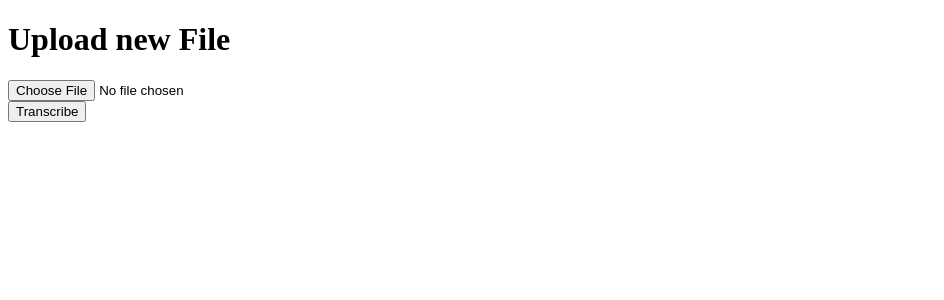
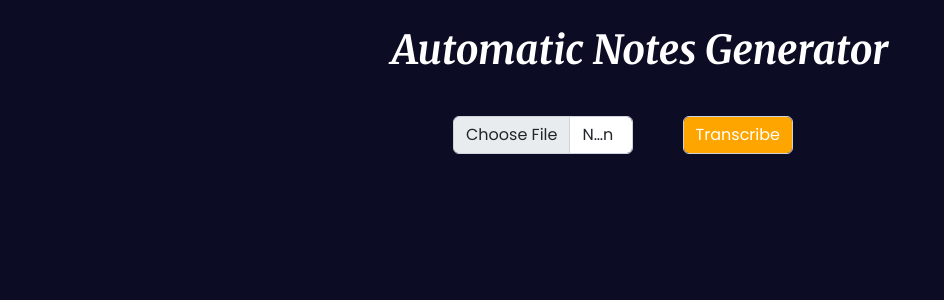
Before and after one commit to kalyani179/Automatic-Notes-Generator, a Flask app: page / in a window 1280 px wide. Shown: the top 300 px of the page, without its empty margins (0-944 px from the left). Run offline with Flask 3, Linux system fonts and the light colour scheme.

Commit message:
Completed CSS

```diff
--- a/app.py
+++ b/app.py
@@ -32,7 +32,7 @@ def index():
             #speechSummary = summarizer_extractive(text)
             speechSummary = summarizer_abstractive(text)
 
-    return render_template('index.html', transcript=transcript,speechSummary=speechSummary)
+    return render_template('index.html', transcript=text,speechSummary=speechSummary)
 
 
 if __name__ == "__main__":
--- a/static/styles.css
+++ b/static/styles.css
@@ -1,4 +1,69 @@
+@import url('https://fonts.googleapis.com/css2?family=Merriweather:ital,wght@1,700&family=Poppins&display=swap');
+body {
+    background-color: #0c0c24;
+    color: #fff;
+}
+
+body::-webkit-scrollbar {
+    display: none;
+}
+
+.heading {
+    margin-top: 2%;
+    text-align: center;
+    font-family: 'Merriweather', serif;
+}
+
 .flex-container {
     display: flex;
-    width: 300px;
+    flex-direction: row;
+    width: 340px;
+    gap: 50px;
+    margin: 5%;
+    font-family: 'Poppins', sans-serif;
 }
+
+.form-group {
+    margin-top: 10%;
+    margin-left: -5%;
+}
+
+.transcribe {
+    background-color: orange;
+    color: #fff;
+}
+
+#inputContainer,
+.speechContainer {
+    display: flex;
+    justify-content: center;
+    align-items: center;
+    flex-direction: row;
+    gap: 50px;
+    text-align: justify;
+}
+
+.speechContainer {
+    margin-top: 3%;
+}
+
+#speechTranscriptContainer,
+#speechSummaryContainer {
+    display: flex;
+    flex-direction: column;
+    justify-content: center;
+    align-items: center;
+    text-align: justify;
+    border-radius: 21.5px;
+    border: 1px solid rgba(255, 255, 255, 0.20);
+    background: rgba(255, 255, 255, 0.10);
+    padding: 2%;
+    width: 31.5%;
+}
+
+.inputContainer {
+    display: flex;
+    flex-direction: column;
+    justify-content: center;
+    align-items: center;
+}
--- a/templates/index.html
+++ b/templates/index.html
@@ -5,29 +5,45 @@
     <meta charset="UTF-8">
     <title>Speech Recognition in Python</title>
     <link href="https://fonts.googleapis.com/css2?family=Lato:wght@400;700&display=swap" rel="stylesheet">
-    <link rel="stylesheet" href="{{ url_for('static', filename='styles.css') }}" />
+    <link rel="stylesheet" href="https://cdn.jsdelivr.net/npm/bootstrap@5.2.3/dist/css/bootstrap.min.css" integrity="sha384-rbsA2VBKQhggwzxH7pPCaAqO46MgnOM80zW1RWuH61DGLwZJEdK2Kadq2F9CUG65" crossorigin="anonymous">
+    <!-- <link rel="stylesheet" href="{{ url_for('static', filename='styles.css') }}" /> -->
+    <link rel="stylesheet" href="../static/styles.css">
 </head>
 
 <body>
-    <div id="speechContainer">
-        <h1>Upload new File</h1>
+
+    <div id="container">
+        <h1 class="heading">Automatic Notes Generator</h1>
+        <div class="inputContainer">
             <form method="post" enctype="multipart/form-data">
-            <input type="file" name="file" />
-            <br>
-            <input type="submit" id="submitButton" value="Transcribe" />
+                <div class="flex-container form-group">
+                    <div>
+                        <input class="form-control" type="file" name="file" />
+                    </div>
+                    <div>
+                        <input class="form-control transcribe" type="submit" value="Transcribe" />
+                    </div>
+                </div>
             </form>
+        </div>
 
         {% if transcript != "" %}
+        <div class="speechContainer">
             <div id="speechTranscriptContainer">
                 <h1>Transcript</h1>
                 <div class="flex-container">
                     <p id="speechText">{{ transcript }}</p>
+                    <!-- <p>the still smell of old buildings it takes heat to bring out the order I call dip restores health exist a sole please find with him Tales of pastor are my favourite is just for food is the hot cross bun</p> -->
                 </div>
 
             </div>
             <div id="speechSummaryContainer">
                 <h1>Summary</h1>
+                <div class="flex-container">
                     <p id="speechSummary">{{ speechSummary }}</p>
+                    <!-- <p>It takes heat to bring out the order I call Dip restores health exist a sole. Please find with him Tales of Pastor are my favourite is just for food.</p> -->
+                </div>
+            </div>
         </div>
         {% endif %}
 
```
Also changed, not shown: abstractive_text_summary.py (deleted, +0 -25 lines). Lines whose indentation alone changed are shown as unchanged.
